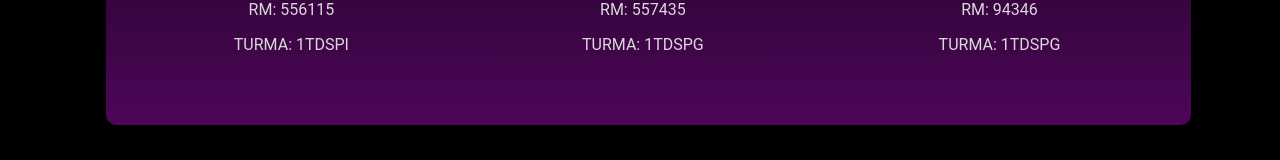
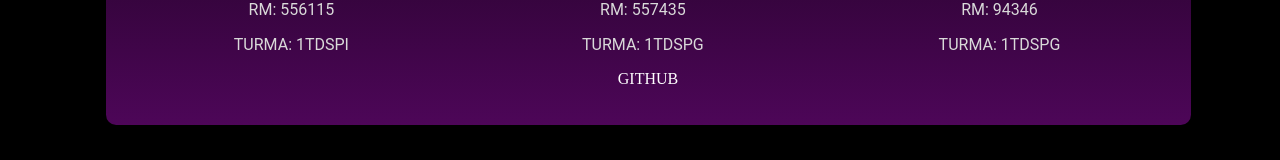
Before and after one commit to Brunosz2712/challenge-porto, a React (Vite) app in the folder challenge-porto/: page / in a window 1280 px wide. Shown: the part 1672-1832 px from the top of the page. Built offline with nearby package versions, Linux system fonts and the light colour scheme.

Commit message:
git-adicionado

```diff
--- a/challenge-porto/src/components/PaginaInicial/Inicio.tsx
+++ b/challenge-porto/src/components/PaginaInicial/Inicio.tsx
@@ -79,6 +79,7 @@ export default function Inicio() {
                                     <p>TURMA: 1TDSPG</p>
                                 </div>
                             </div>
+                            <a className={styles.gitHub} href="https://github.com/Brunosz2712/challenge-porto.git"target="_blank" rel="noopener noreferrer">GITHUB</a>
                         </div>
 
                         <div className={styles.redSoc}>
```
